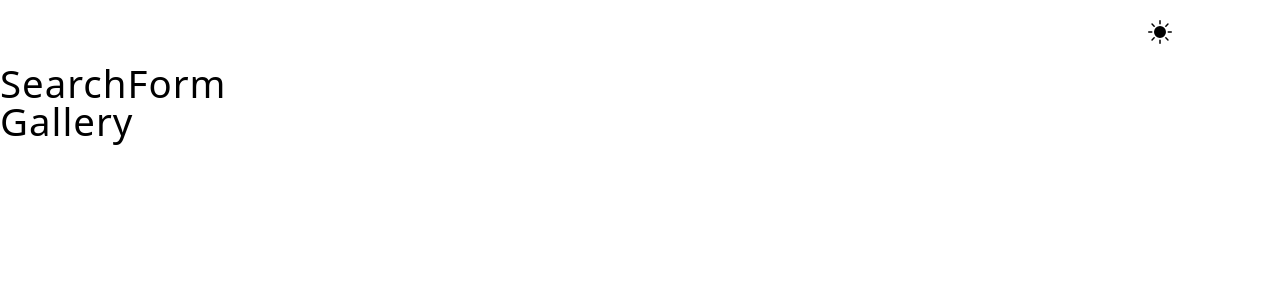
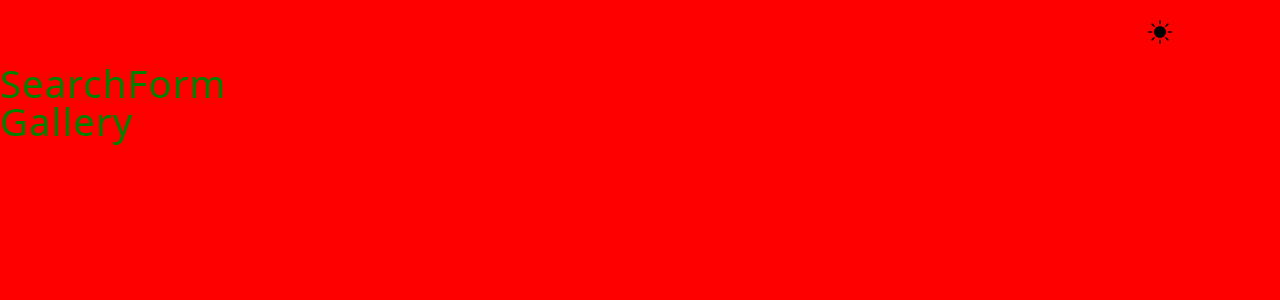
Before and after one commit to josephc1417/Unsplash-Project, a React (Vite) app: page / in a window 1280 px wide. Shown: the top 300 px of the page. Built offline with nearby package versions, Linux system fonts and the light colour scheme.

Commit message:
Dark Theme CSS

```diff
--- a/src/context.jsx
+++ b/src/context.jsx
@@ -11,6 +11,10 @@ export const AppProvider = ({ children }) => {
      const toggleDarkTheme = () => {
        const newDarkTheme = !isDarkTheme;
        setIsDarkTheme(newDarkTheme);
+       const body = document.querySelector('body');
+       console.log(body);
+       body.classList.toggle('dark-theme',newDarkTheme);
+       console.log(body);
      }
 
 
--- a/src/index.css
+++ b/src/index.css
@@ -62,8 +62,13 @@ html {
     0 10px 10px -5px rgba(0, 0, 0, 0.04);
   /* dark mode setup */
 }
-
+.dark-theme {
+  background: blue;
+  color:white;
+}
 body {
+  background:red;
+  color: green;
   font-family: system-ui, -apple-system, BlinkMacSystemFont, 'Segoe UI', Roboto,
     Oxygen, Ubuntu, Cantarell, 'Open Sans', 'Helvetica Neue', sans-serif;
   font-weight: 400;
```
